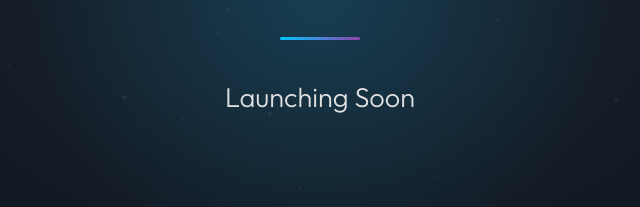
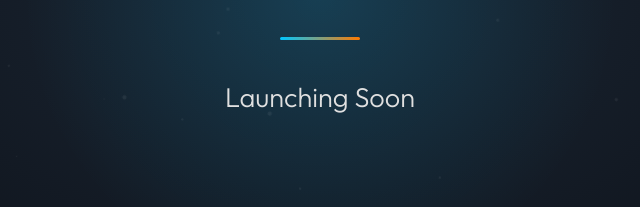
Before and after one commit to rexomin/rexomin-coming-soon, a plain HTML site: page index.html in a window 1280 px wide. Shown: the part 405-612 px from the top of the page, 320-960 px from the left. Drawn offline with Linux system fonts and the light colour scheme.

Commit message:
fix: update secondary color to deep orange

```diff
--- a/index.html
+++ b/index.html
@@ -16,7 +16,7 @@
             --bg-start: #1b2735;
             --bg-end: #090a0f;
             --primary-color: #00c6ff; /* Vibrant Cyan */
-            --secondary-color: #8e44ad; /* Deep Purple */
+            --secondary-color: #ff7a00; /* Deep Orange */
             --text-color: #e0e0e0;
             --subtle-text-color: #aaa;
             --glow-color: rgba(0, 198, 255, 0.15);
```
